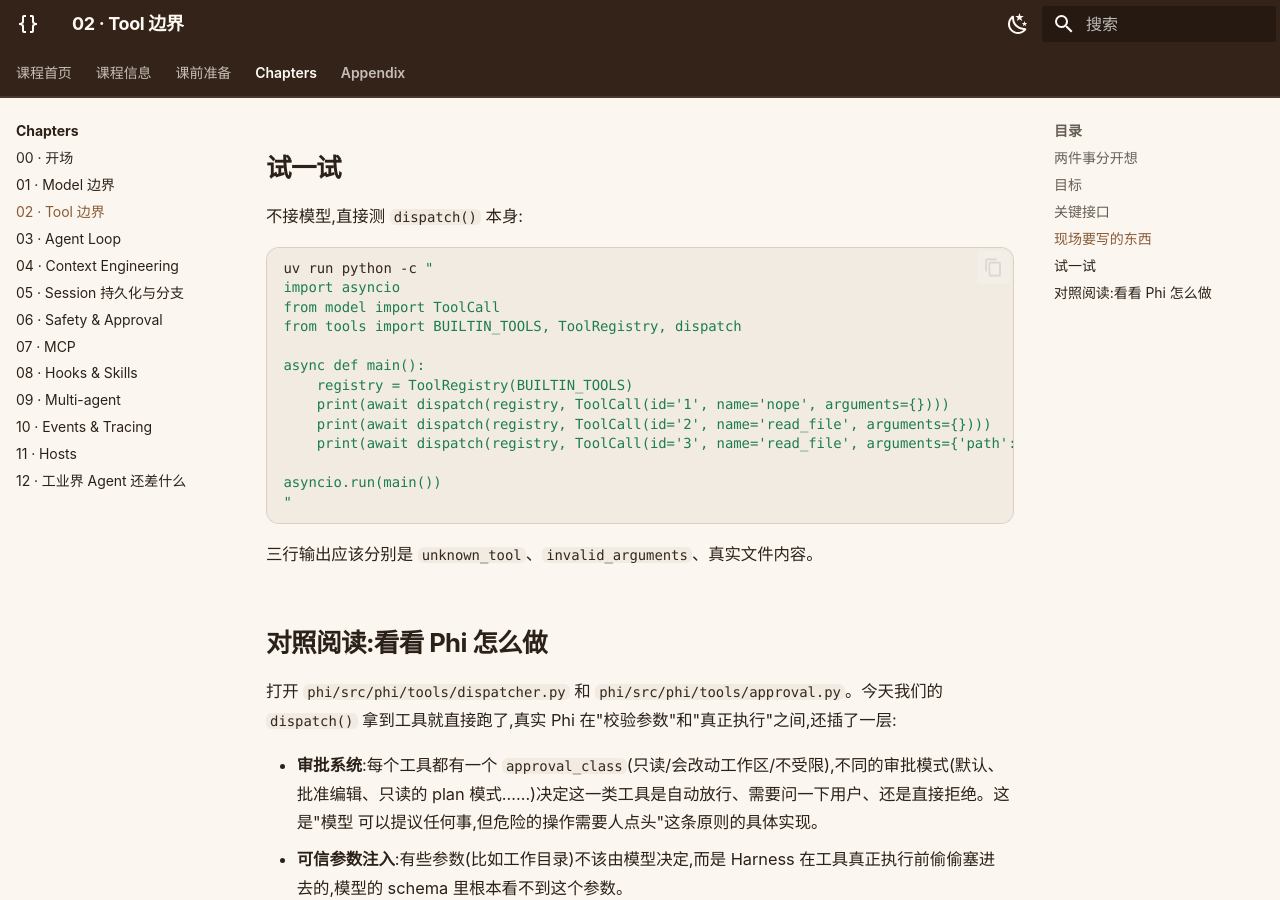
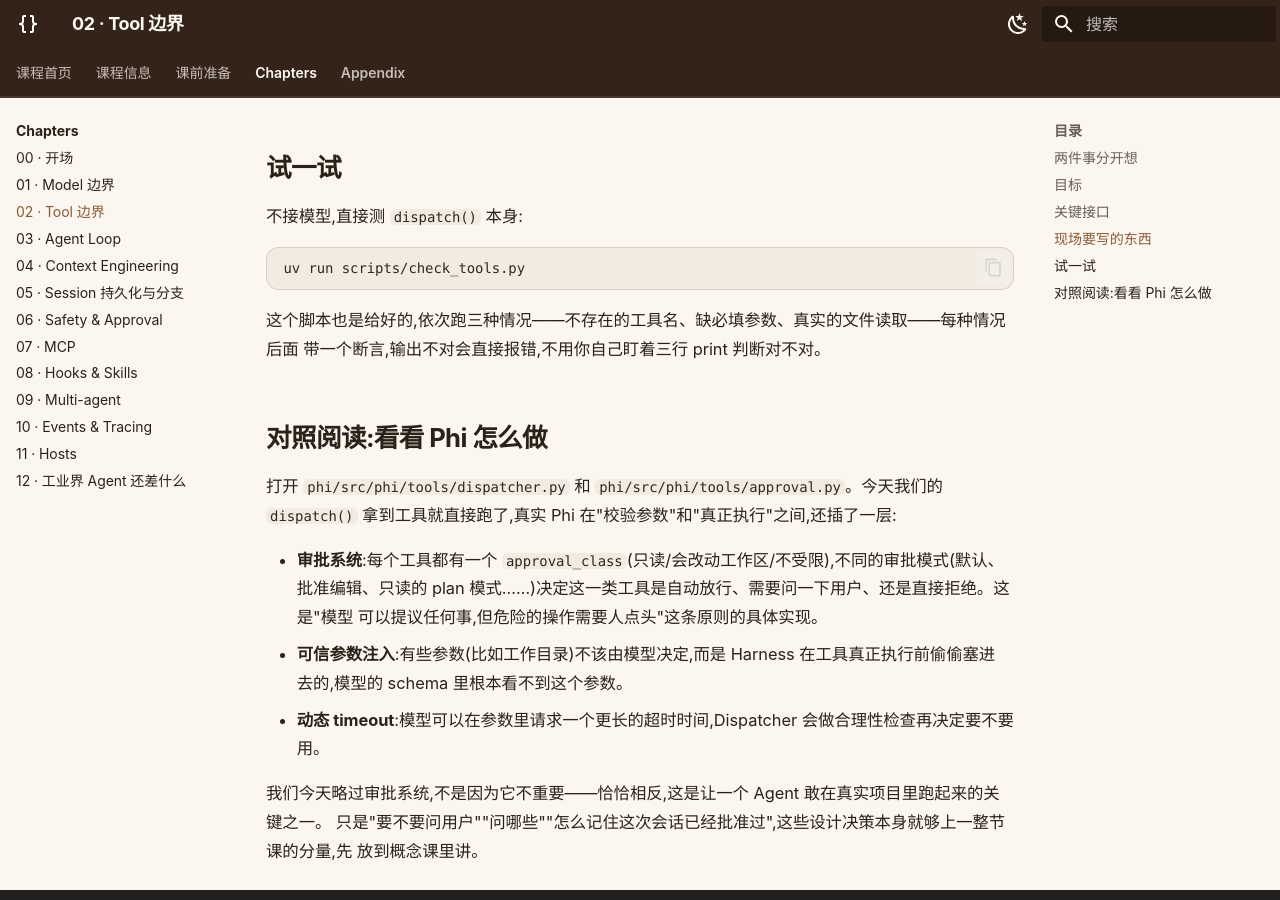
Before and after one commit to SingularityCoding/phi, an MkDocs documentation site: the page built from docs/course/chapters/02-tool-boundary.md, in a window 1280 px wide and 900 px high, scrolled down 1633 px. Built offline with MkDocs 1.6.1 and Material for MkDocs 9.7.7, drawn with Linux system fonts in a browser that asks for light colours.

Commit message:
docs: point chapters 01/02 at mini-agent's new check scripts
Replaces the retype-by-hand python -c heredocs with uv run
scripts/check_model.py / check_tools.py, and notes that check_model.py
also exercises the tool_calls parsing path the old snippet never touched.

````diff
--- a/docs/course/chapters/02-tool-boundary.md
+++ b/docs/course/chapters/02-tool-boundary.md
@@ -59,22 +59,11 @@ async def dispatch(registry: ToolRegistry, call: ToolCall, *, timeout_seconds=30
 不接模型,直接测 `dispatch()` 本身:
 
 ```bash
-uv run python -c "
-import asyncio
-from model import ToolCall
-from tools import BUILTIN_TOOLS, ToolRegistry, dispatch
-
-async def main():
-    registry = ToolRegistry(BUILTIN_TOOLS)
-    print(await dispatch(registry, ToolCall(id='1', name='nope', arguments={})))
-    print(await dispatch(registry, ToolCall(id='2', name='read_file', arguments={})))
-    print(await dispatch(registry, ToolCall(id='3', name='read_file', arguments={'path': 'main.py'})))
-
-asyncio.run(main())
-"
+uv run scripts/check_tools.py
 ```
 
-三行输出应该分别是 `unknown_tool`、`invalid_arguments`、真实文件内容。
+这个脚本也是给好的,依次跑三种情况——不存在的工具名、缺必填参数、真实的文件读取——每种情况后面
+带一个断言,输出不对会直接报错,不用你自己盯着三行 print 判断对不对。
 
 ## 对照阅读:看看 Phi 怎么做
 
````
Also changed, not shown: docs/course/chapters/01-model-boundary.md (+4 -12 lines).
